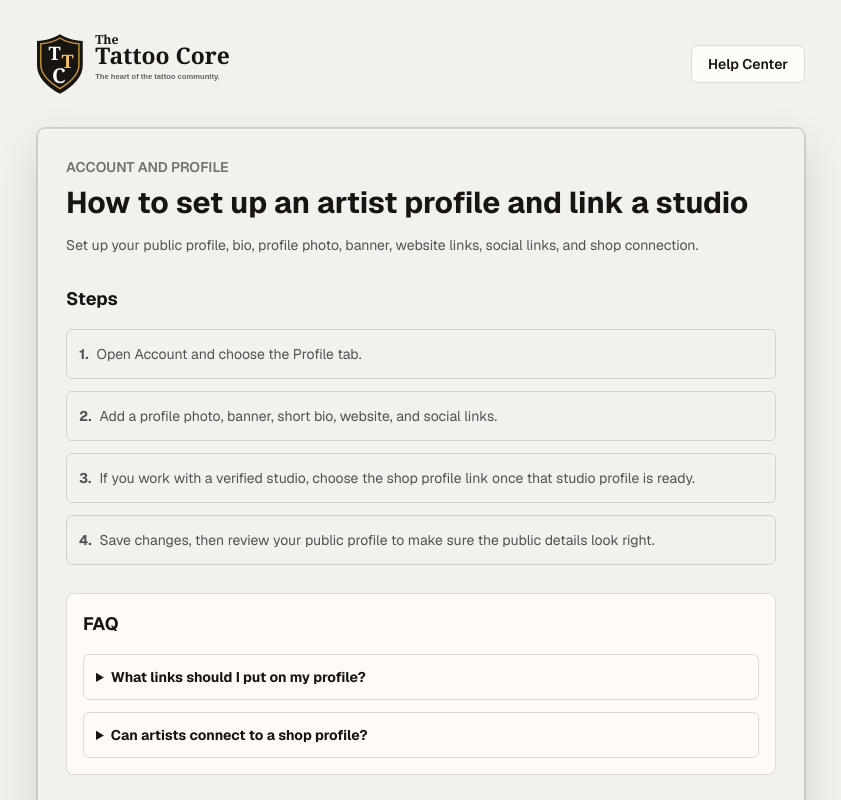
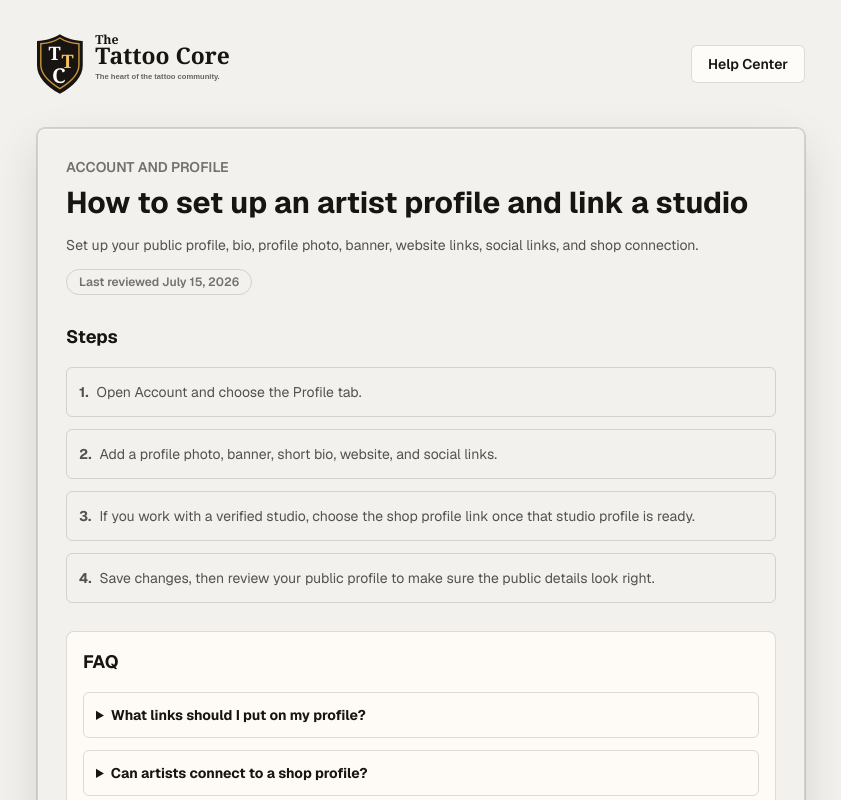
Before and after one commit to lobosdesigns/thetattoocore, a Next.js app: page /help/artist-profile-shop-links in a window 1280 px wide. Shown: the top 800 px of the page, without its empty margins (219-1060 px from the left). Built offline with nearby package versions, Linux system fonts and the light colour scheme; no server answers.

Commit message:
Show help guide review dates

```diff
--- a/scripts/smoke-public-routes.mjs
+++ b/scripts/smoke-public-routes.mjs
@@ -389,6 +389,7 @@ const checks = [
       "create an ad and use ad credits",
       "set up Merch products",
       "submit artist, studio, or vendor verification",
+      "Last reviewed July 15, 2026",
       "pin official",
       "support@thetattoocore.com",
     ],
@@ -402,6 +403,7 @@ const checks = [
       "FAQ",
       "When does a client pay a deposit?",
       "Related Guides",
+      "Last reviewed July 15, 2026",
       "/help/artist-profile-shop-links",
       "Screenshots And Tutorials",
       "Guide Comments",
@@ -420,6 +422,7 @@ const checks = [
       "What should I type in Search?",
       "Why can I not find someone or something?",
       "Related Guides",
+      "Last reviewed July 15, 2026",
       "/help/artist-profile-shop-links",
       "All guides",
       "support@thetattoocore.com",
--- a/src/app/help/[slug]/page.tsx
+++ b/src/app/help/[slug]/page.tsx
@@ -8,6 +8,10 @@ import { siteName, supportEmail } from "@/lib/site";
 type HelpArticlePageProps = {
   params: Promise<{ slug: string }>;
 };
+
+function reviewLabel(lastReviewed: string) {
+  return `Last reviewed ${lastReviewed}`;
+}
 
 export function generateStaticParams() {
   return helpArticles.map((article) => ({ slug: article.slug }));
@@ -66,6 +70,9 @@ export default async function HelpArticlePage({ params }: HelpArticlePageProps)
           <p className="mt-3 text-sm leading-6 text-[var(--muted)]">
             {article.description}
           </p>
+          <p className="mt-3 inline-flex rounded-full border border-[var(--card-rim)] bg-[var(--surface-subtle)] px-3 py-1 text-xs font-semibold text-[var(--muted-strong)]">
+            {reviewLabel(article.lastReviewed)}
+          </p>
 
           <section className="mt-7">
             <h2 className="text-lg font-bold">Steps</h2>
@@ -120,6 +127,9 @@ export default async function HelpArticlePage({ params }: HelpArticlePageProps)
                   <span className="mt-1 block text-xs text-[var(--muted)]">
                     {relatedArticle.category}
                   </span>
+                  <span className="mt-1 block text-xs font-semibold text-[var(--muted-strong)]">
+                    {reviewLabel(relatedArticle.lastReviewed)}
+                  </span>
                 </li>
               ))}
             </ul>
--- a/src/app/help/help-center-search.tsx
+++ b/src/app/help/help-center-search.tsx
@@ -7,6 +7,10 @@ import { helpArticles, helpCategories } from "@/lib/help-center";
 
 function includesTerm(value: string, term: string) {
   return value.toLowerCase().includes(term);
+}
+
+function reviewLabel(lastReviewed: string) {
+  return `Last reviewed ${lastReviewed}`;
 }
 
 export function HelpCenterSearch() {
@@ -22,6 +26,7 @@ export function HelpCenterSearch() {
       const haystack = [
         article.category,
         article.description,
+        article.lastReviewed,
         article.title,
         ...article.faqs.flatMap((faq) => [faq.question, faq.answer]),
         ...article.steps,
@@ -107,6 +112,9 @@ export function HelpCenterSearch() {
               <span className="mt-1 block text-xs text-[var(--muted)]">
                 {article.category}
               </span>
+              <span className="mt-1 block text-xs font-semibold text-[var(--muted-strong)]">
+                {reviewLabel(article.lastReviewed)}
+              </span>
             </li>
           ))}
         </ul>
--- a/src/lib/help-center.ts
+++ b/src/lib/help-center.ts
@@ -11,6 +11,7 @@ export type HelpArticle = {
     answer: string;
     question: string;
   }[];
+  lastReviewed: string;
   relatedSlugs: readonly string[];
   steps: readonly string[];
   title: string;
@@ -73,6 +74,7 @@ export const helpArticles = [
         question: "Can artists connect to a shop profile?",
       },
     ],
+    lastReviewed: "July 15, 2026",
     relatedSlugs: ["search-saved-people", "verification-documents"],
     slug: "artist-profile-shop-links",
     steps: [
@@ -99,6 +101,7 @@ export const helpArticles = [
         question: "Why can I not find someone or something?",
       },
     ],
+    lastReviewed: "July 15, 2026",
     relatedSlugs: ["artist-profile-shop-links", "posting-stories-dms"],
     slug: "search-saved-people",
     steps: [
@@ -125,6 +128,7 @@ export const helpArticles = [
         question: "Will my license document be public?",
       },
     ],
+    lastReviewed: "July 15, 2026",
     relatedSlugs: ["artist-profile-shop-links", "merch-products-orders"],
     slug: "verification-documents",
     steps: [
@@ -151,6 +155,7 @@ export const helpArticles = [
         question: "Can bookings connect to my calendar?",
       },
     ],
+    lastReviewed: "July 15, 2026",
     relatedSlugs: ["artist-profile-shop-links", "ads-and-credits"],
     slug: "booking-appointments",
     steps: [
@@ -177,6 +182,7 @@ export const helpArticles = [
         question: "Why does my ad need review?",
       },
     ],
+    lastReviewed: "July 15, 2026",
     relatedSlugs: ["merch-products-orders", "posting-stories-dms"],
     slug: "ads-and-credits",
     steps: [
@@ -203,6 +209,7 @@ export const helpArticles = [
         question: "Can fans buy Merch?",
       },
     ],
+    lastReviewed: "July 15, 2026",
     relatedSlugs: ["verification-documents", "ads-and-credits"],
     slug: "merch-products-orders",
     steps: [
@@ -229,6 +236,7 @@ export const helpArticles = [
         question: "Can I post tattoo placement photos with nudity?",
       },
     ],
+    lastReviewed: "July 15, 2026",
     relatedSlugs: ["artist-profile-shop-links", "verification-documents"],
     slug: "posting-stories-dms",
     steps: [
```
